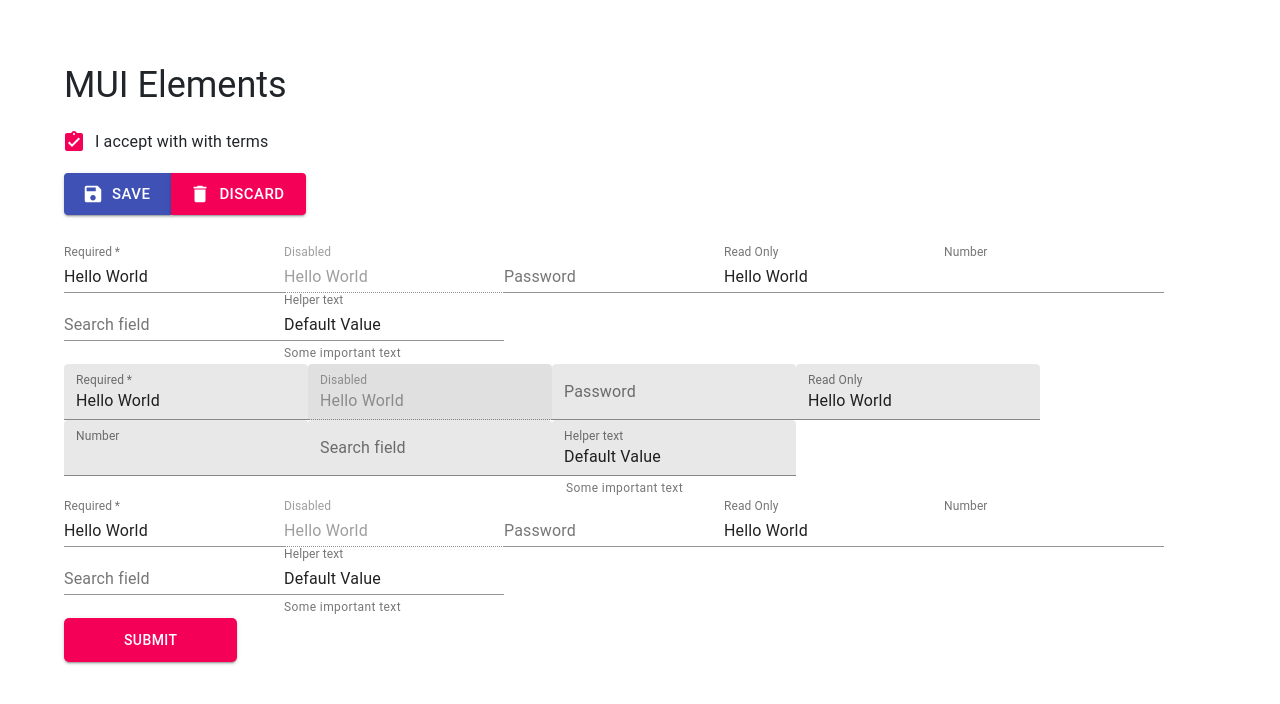
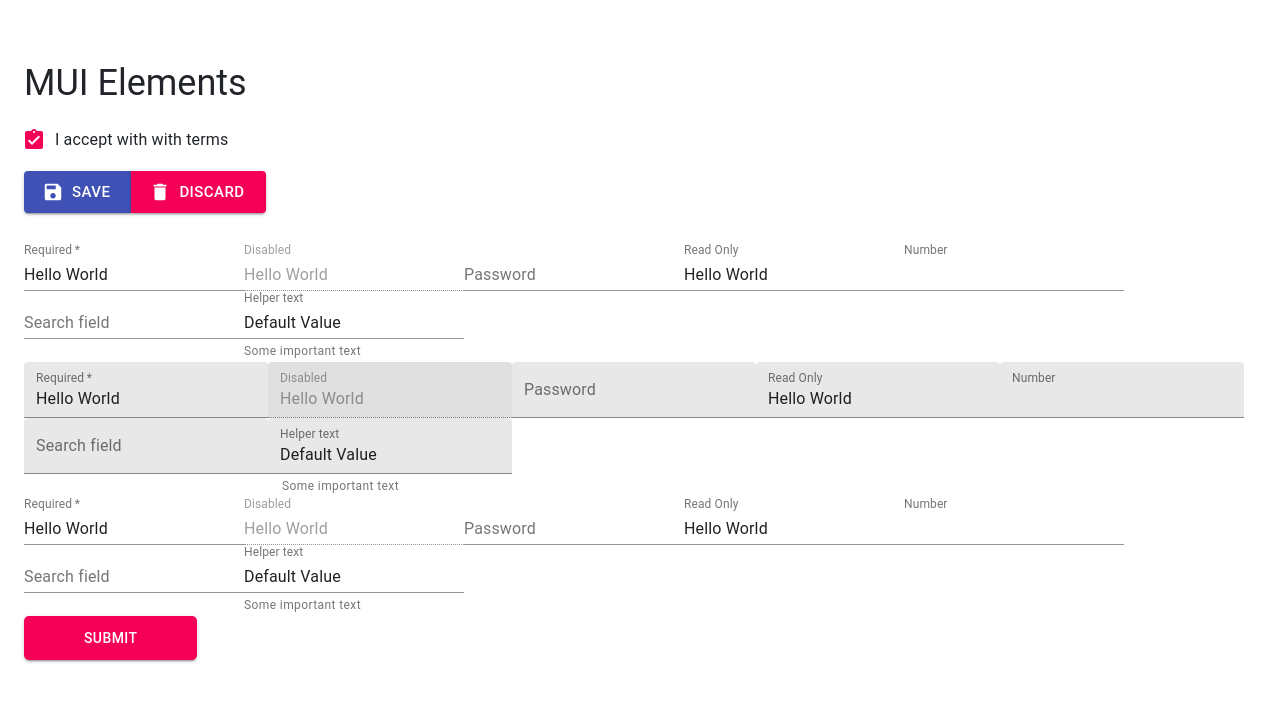
Before and after one commit to priyan1995/React-fundamenals, a React (Create React App) app: page /material-ui-elements in a window 1280 px wide. Shown: the top 704 px of the page. Built offline with nearby package versions, Linux system fonts and the light colour scheme.

Commit message:
contianer added

```diff
--- a/src/App.css
+++ b/src/App.css
@@ -18,7 +18,7 @@ td {
 }
 
 .pd-mui-wrapper{
-  padding:5%
+  padding:5% 0;
 }
 
 .pd-Mui-form-wrapper{
--- a/src/components/MaterialUi/MatirialUiElements.jsx
+++ b/src/components/MaterialUi/MatirialUiElements.jsx
@@ -9,12 +9,13 @@ import Textfield from '@material-ui/core/Textfield';
 import { MuiForm } from './MaterialForm';
 import Typography from '@material-ui/core/Typography';
 import { createMuiTheme, ThemeProvider } from '@material-ui/core';
+import Container from '@material-ui/core/Container';
 
 const themeMain = createMuiTheme({
     typography: {
         h3: {
             fontSize: 36,
-            marginBottom:15
+            marginBottom: 15
         }
     }
 })
@@ -22,6 +23,7 @@ const themeMain = createMuiTheme({
 const MaterialUiElements = () => {
     return (
         <ThemeProvider theme={themeMain}>
+            <Container>
                 <div className='pd-mui-wrapper'>
                     <Box sx={{ flexGrow: 1 }}>
                         <Grid container spacing={2}>
@@ -56,6 +58,7 @@ const MaterialUiElements = () => {
 
 
                 </div>
+            </Container>
         </ThemeProvider>
     )
 }
```
Lines whose indentation alone changed are shown as unchanged.
